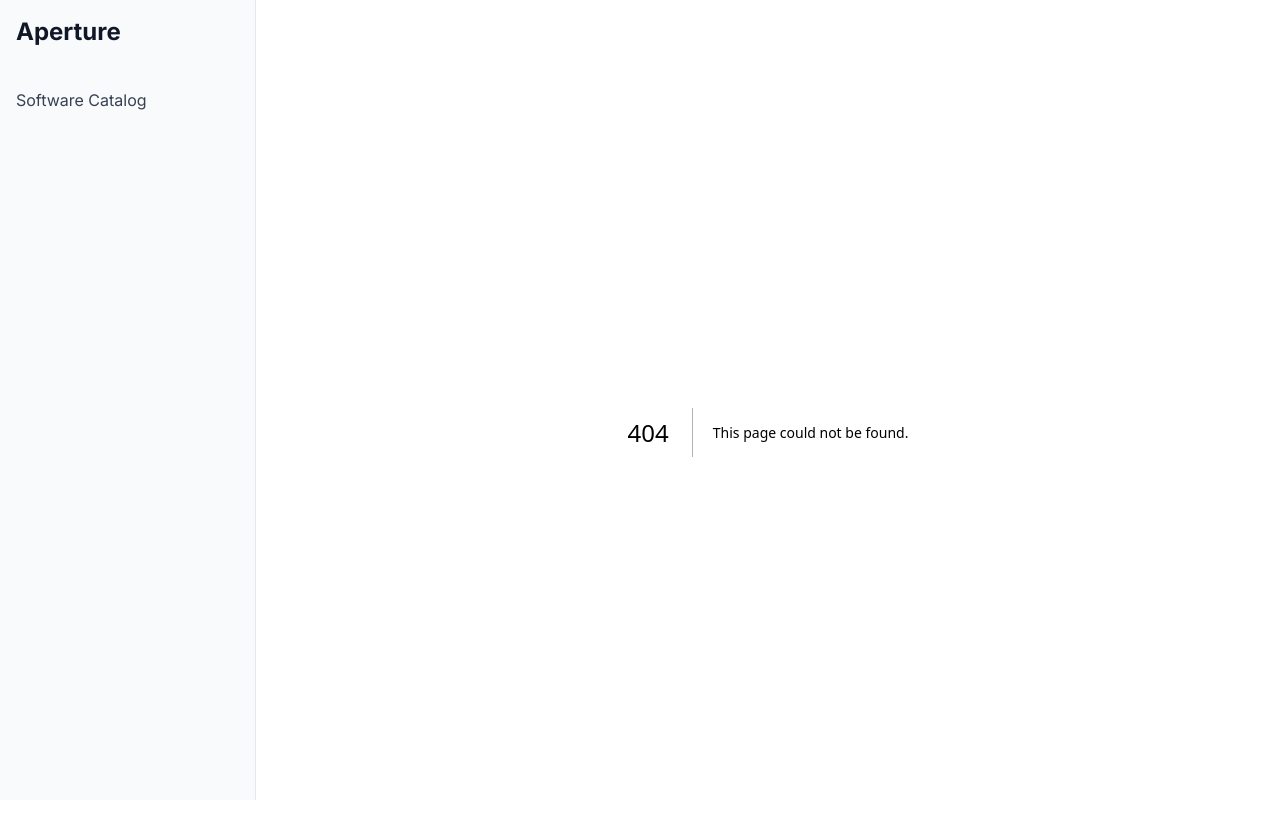
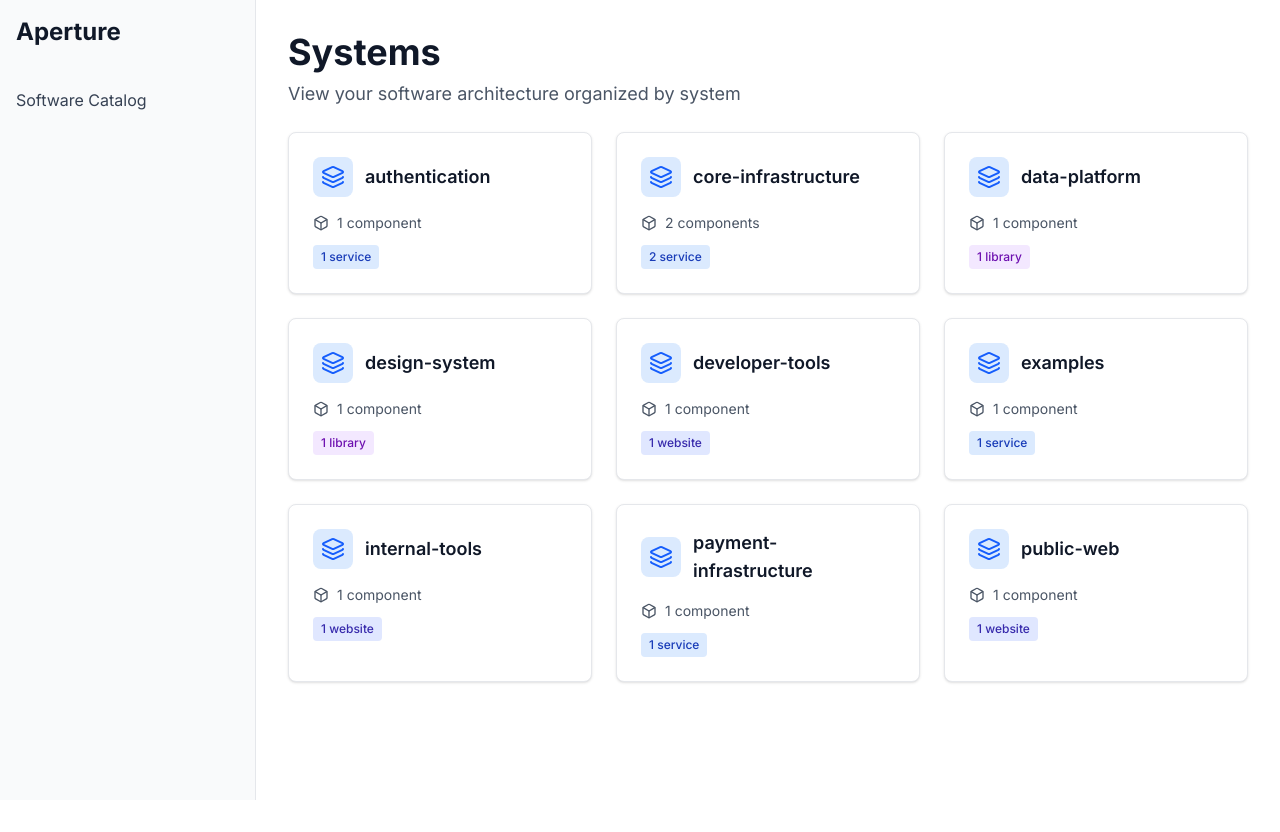
Before and after one commit to iandesj/aperture-idp, a Next.js app: page /systems in a window 1280 px wide. Before the commit this address had no page. After the commit the page ends 800 px from the top, so only its background shows below. Built offline with nearby package versions, Linux system fonts and the light colour scheme.

Commit message:
Create systems overview page with tests

```diff
--- /dev/null
+++ b/src/app/systems/page.tsx
@@ -0,0 +1,94 @@
+import { getAllSystems, getSystemStats } from "@/lib/catalog";
+import Link from "next/link";
+import { Box, Layers } from "lucide-react";
+
+export default function SystemsPage() {
+  const systems = getAllSystems();
+  const stats = getSystemStats();
+
+  const typeColors: Record<string, string> = {
+    service: "bg-blue-100 text-blue-800 dark:bg-blue-900 dark:text-blue-200",
+    library: "bg-purple-100 text-purple-800 dark:bg-purple-900 dark:text-purple-200",
+    website: "bg-indigo-100 text-indigo-800 dark:bg-indigo-900 dark:text-indigo-200",
+  };
+
+  const allSystemNames = [...systems];
+  if (stats['uncategorized']) {
+    allSystemNames.push('uncategorized');
+  }
+
+  return (
+    <div className="space-y-6">
+      <div>
+        <h1 className="text-4xl font-bold text-gray-900 dark:text-gray-100 mb-2">
+          Systems
+        </h1>
+        <p className="text-lg text-gray-600 dark:text-gray-400">
+          View your software architecture organized by system
+        </p>
+      </div>
+
+      <div className="grid grid-cols-1 md:grid-cols-2 lg:grid-cols-3 gap-6">
+        {allSystemNames.map((system) => {
+          const systemStat = stats[system];
+          const displayName = system === 'uncategorized' ? 'Uncategorized' : system;
+          const href = system === 'uncategorized' ? '/systems/uncategorized' : `/systems/${system}`;
+
+          return (
+            <Link
+              key={system}
+              href={href}
+              className="bg-white dark:bg-gray-800 rounded-lg shadow p-6 border border-gray-200 dark:border-gray-700 hover:shadow-lg transition-shadow cursor-pointer block"
+            >
+              <div className="flex items-start justify-between mb-4">
+                <div className="flex items-center gap-3">
+                  <div className="p-2 bg-blue-100 dark:bg-blue-900 rounded-lg">
+                    <Layers className="w-6 h-6 text-blue-600 dark:text-blue-300" />
+                  </div>
+                  <div>
+                    <h3 className="text-lg font-semibold text-gray-900 dark:text-gray-100">
+                      {displayName}
+                    </h3>
+                  </div>
+                </div>
+              </div>
+
+              <div className="space-y-3">
+                <div className="flex items-center gap-2 text-sm text-gray-600 dark:text-gray-400">
+                  <Box className="w-4 h-4" />
+                  <span>
+                    {systemStat.count} component{systemStat.count !== 1 ? 's' : ''}
+                  </span>
+                </div>
+
+                <div className="flex flex-wrap gap-2">
+                  {Object.entries(systemStat.types).map(([type, count]) => (
+                    <span
+                      key={type}
+                      className={`px-2 py-1 rounded text-xs font-medium ${
+                        typeColors[type] || "bg-gray-100 text-gray-800 dark:bg-gray-700 dark:text-gray-200"
+                      }`}
+                    >
+                      {count} {type}
+                    </span>
+                  ))}
+                </div>
+              </div>
+            </Link>
+          );
+        })}
+      </div>
+
+      {allSystemNames.length === 0 && (
+        <div className="text-center py-12">
+          <p className="text-gray-600 dark:text-gray-400 text-lg">
+            No systems found in the catalog.
+          </p>
+          <p className="text-gray-500 dark:text-gray-500 text-sm mt-2">
+            Add a system field to your component YAML files to organize them.
+          </p>
+        </div>
+      )}
+    </div>
+  );
+}
```
Also changed, not shown: 1 other file (tests, documents, lock files or other folders).
